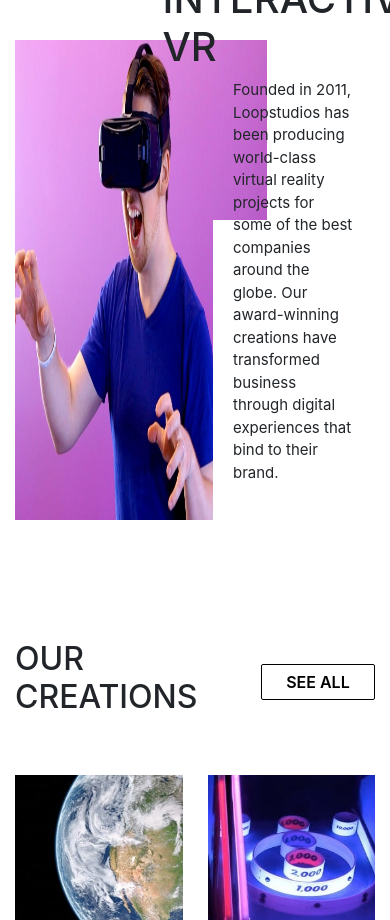
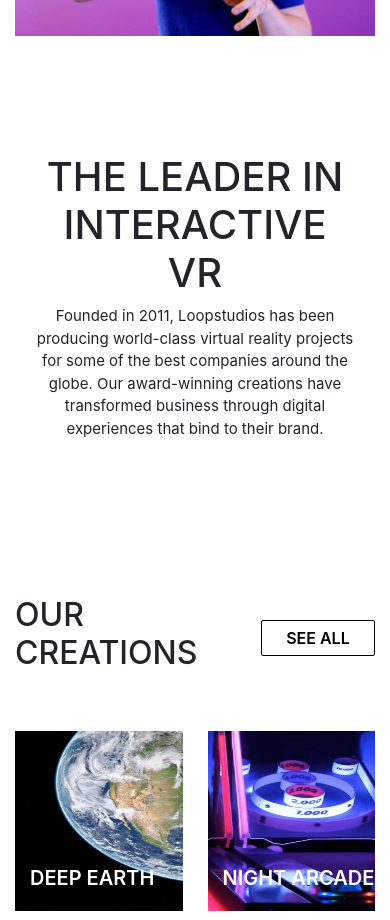
Before and after one commit to Italo1994/loopstudios, an Angular app: page /home in a window 390 px wide. Shown: the part 1080-2000 px from the top of the page. Built offline with nearby package versions, Linux system fonts and the light colour scheme.

Commit message:
Subindo alterações no layout responsivo da seção categorias

```diff
--- a/src/app/home/home.component.css
+++ b/src/app/home/home.component.css
@@ -30,8 +30,8 @@
 }
 
 .navbar-nav a:hover {
-    /*color: #bd46bd;*/
-    color: rgba(219, 209, 217, 0.856);
+    color: #611061;
+    /* color: rgba(219, 209, 217, 0.856); */
     transition: all .5s;
 }
 
@@ -162,6 +162,7 @@
 .img-categoria  {
     position: relative;
     background: linear-gradient(to bottom right, rgba(0,47,75,0.5) 0%, rgba(220, 66, 37, 0.5) 100%);
+    z-index: 1;
 }
 
 .img-categoria img {
@@ -268,24 +269,84 @@
 
 
 
-@media screen and (max-width: 700px) {
-    .content-footer {
-        width: 100%;
-    }
-
-    .categorias {
-        grid-template-rows: repeat(4, 250px);
-        grid-template-columns: repeat(2, 1fr);
-    }
+@media screen and (max-width: 650px) {
 
     #header-home {
         background-size: cover;
         background-position: 50%;
-        height: 1000px;
+        height: 750px;
     }
 
     #capa {
         margin: 0 auto;
         margin-top: 250px;
     }
+
+    .content-area {
+        display: grid;
+        grid-template-columns: 1fr;
+        grid-template-rows: 1fr 1fr;
+    }
+
+    .interactive-area {
+        height: auto;
+        position: static;
+    }
+
+    .interactive-area img {
+        width: 100%;
+    }
+
+    .area-texto {
+        height: auto;
+        width: 100%;
+        text-align: center;
+        position: static;
+    }
+
+    .categorias {
+        grid-template-rows: repeat(8, 180px);
+        grid-template-columns: 1fr;
+    }
+
+    .content-footer {
+        width: 100%;
+        margin: 0 auto;
+        padding: 40px 0;
+        display: grid;
+        grid-template-rows: 2fr;
+        grid-template-columns: 1fr;
+    }
+
 }
+
+@media screen and (max-width: 800px) {
+    .categorias {
+        grid-template-rows: repeat(4, 180px);
+        grid-template-columns: 1fr 1fr;
+    }
+
+    .img-categoria img {
+        width: 100%;
+        height: 100%;
+        z-index: -1;
+    }
+}
+
+@media screen and (max-width: 1000px) {
+    .interactive-area {
+        height: auto;
+        position: static;
+    }
+
+    .interactive-area img {
+        width: 100%;
+    }
+
+    .area-texto {
+        height: auto;
+        width: 100%;
+        text-align: center;
+        position: static;
+    }
+}
--- a/src/app/home/home.component.html
+++ b/src/app/home/home.component.html
@@ -53,7 +53,7 @@
             <section class="container-area content-area interactive-area">
                 <img src="../../assets/images/desktop/image-interactive.jpg" class="img-fluid">
 
-                <div class="area-texto">
+                <article class="area-texto">
                     <h1>THE LEADER IN INTERACTIVE VR</h1>
                     <p>
                         Founded in 2011, Loopstudios has been producing world-class
@@ -61,7 +61,7 @@
                         the globe. Our award-winning creations have transformed business
                         through digital experiences that bind to their brand.
                     </p>
-                </div>
+                </article>
             </section>
 
             <section class="container-area creations">
```
